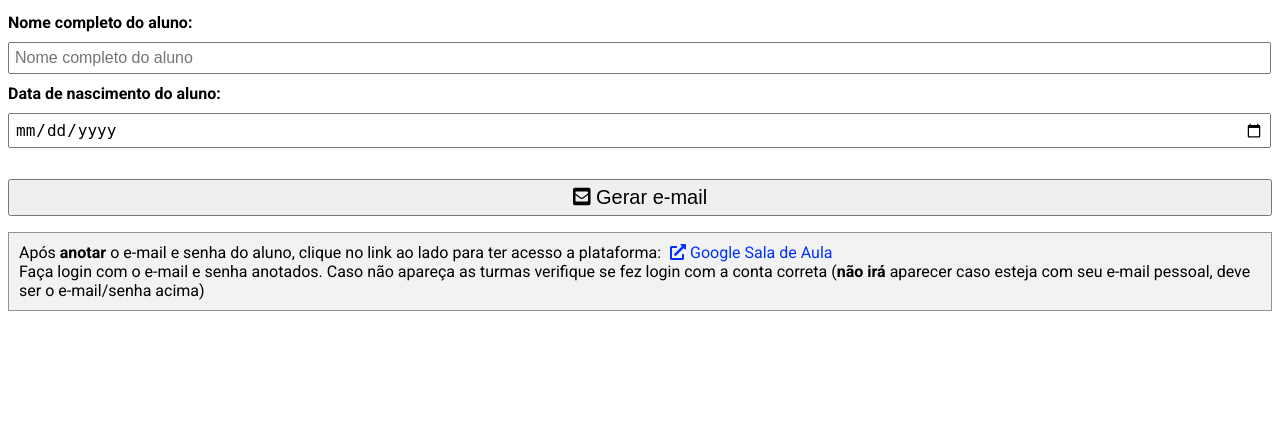
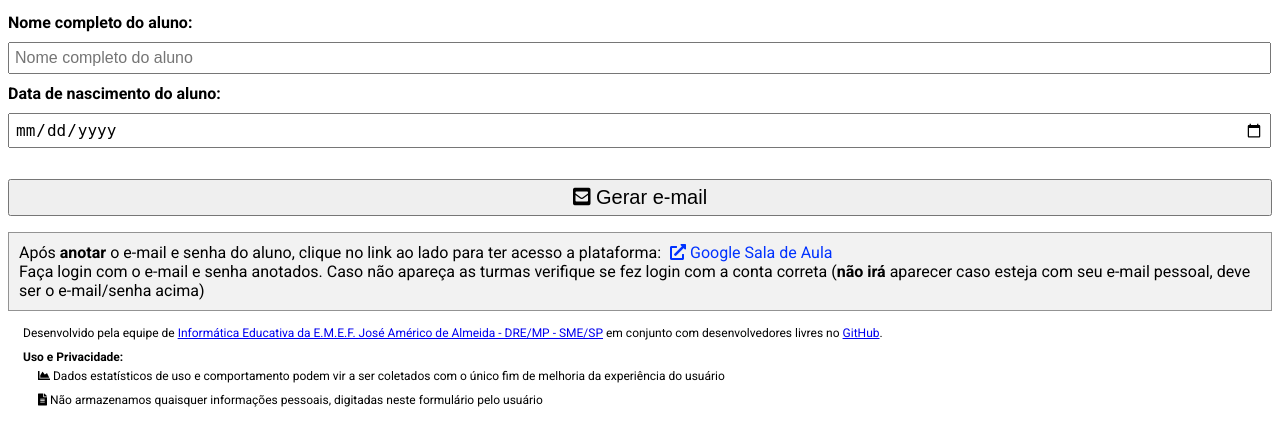
Before and after one commit to rpgmem/institutional-email, a PHP site: page /email-alunos.php in a window 1280 px wide. Shown: the top 446 px of the page. Run offline with PHP 8.4, Linux system fonts and the light colour scheme; some libraries are stand-ins or nearby versions.

Commit message:
Adicionado ao formulario o rodapé conforme a issue #10 resolve #10

```diff
--- a/email-alunos.html
+++ b/email-alunos.html
@@ -55,7 +55,18 @@
 			Faça login com o e-mail e senha anotados. Caso não apareça as turmas verifique se fez login com a conta correta
 			(<strong>não irá</strong> aparecer caso esteja com seu e-mail pessoal, deve ser o e-mail/senha acima)
 		</div>
-
+		<div class="footer">
+            <div>
+                Desenvolvido pela equipe de <a href="https://sites.google.com/view/emefjoseamericodealmeida/" target="_blank">Informática Educativa da E.M.E.F. José Américo de Almeida - DRE/MP - SME/SP</a> em conjunto com desenvolvedores livres no <a href="https://rpgmem.github.io/institutional-email/" target="_blank">GitHub</a>.
+            </div>
+            <div class="privacy">
+                <p>Uso e Privacidade:</p>
+                <ul>
+                    <li><i class="fas fa-chart-area"></i> Dados estatísticos de uso e comportamento podem vir a ser coletados com o único fim de melhoria da experiência do usuário</li>
+                    <li><i class="fas fa-file-alt"></i> Não armazenamos quaisquer informações pessoais, digitadas neste formulário pelo usuário</li>
+                </ul>
+            </div>
+		</div>
 		<div style="opacity: 0;">
 			<input type="text" id="copyText" />
 		</div>
--- a/styles/style.css
+++ b/styles/style.css
@@ -86,3 +86,25 @@ html {
 	color: #e60707;
 	font-weight: bold;
 }
+
+.footer {
+	font-size: 12px;
+	margin: 15px 0 0 0;
+	padding: 0 15px;
+}
+.footer .privacy {
+	text-align: left;
+}
+.footer .privacy p {
+	padding: 0;
+	margin: 10px 0 5px 0;
+	font-weight: bold;
+}
+.footer .privacy ul {
+	padding: 0 0 0 15px;
+	margin: 0;
+}
+.footer .privacy ul li {
+	list-style: none;
+	padding: 0 0 10px;
+}
```
